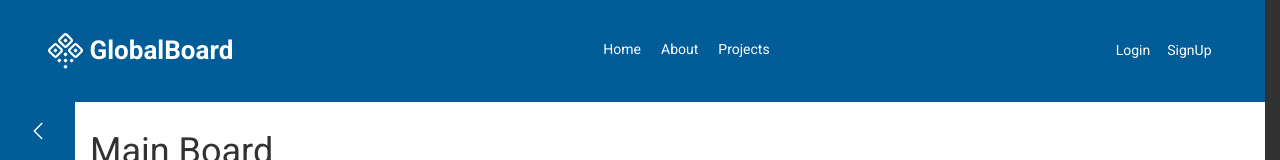
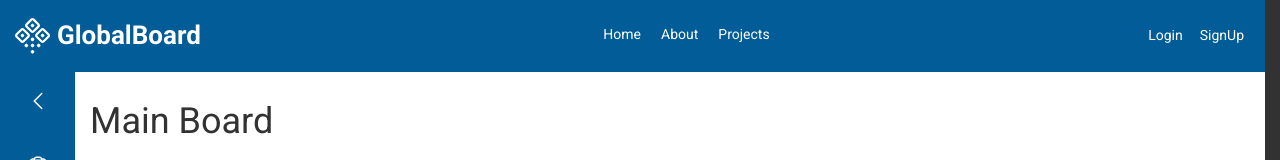
Before and after one commit to 0smir/vue-dashboard-demo, a Vue app: page / in a window 1280 px wide. Shown: the top 160 px of the page. Built offline with nearby package versions, Linux system fonts and the light colour scheme; no server answers.

Commit message:
remove cssclass container in heder, add corrects to header-content styles

```diff
--- a/src/components/UI/TheHeader.vue
+++ b/src/components/UI/TheHeader.vue
@@ -1,6 +1,6 @@
 <template>
   <header class="header">
-    <div class="container header__content">
+    <div class="header__content">
       <router-link to="/" class="header-logo">
         <SvgIcon name="logo" class="icon icon--logo header-logo__icon" />
         <span class="company-name">GlobalBoard</span>
@@ -39,7 +39,7 @@ export default {
 
 <style lang="scss" scoped>
 .header {
-  padding: 15px 0;
+  padding: 15px;
   width: 100%;
   background-color: var(--color-primary);
 
```
